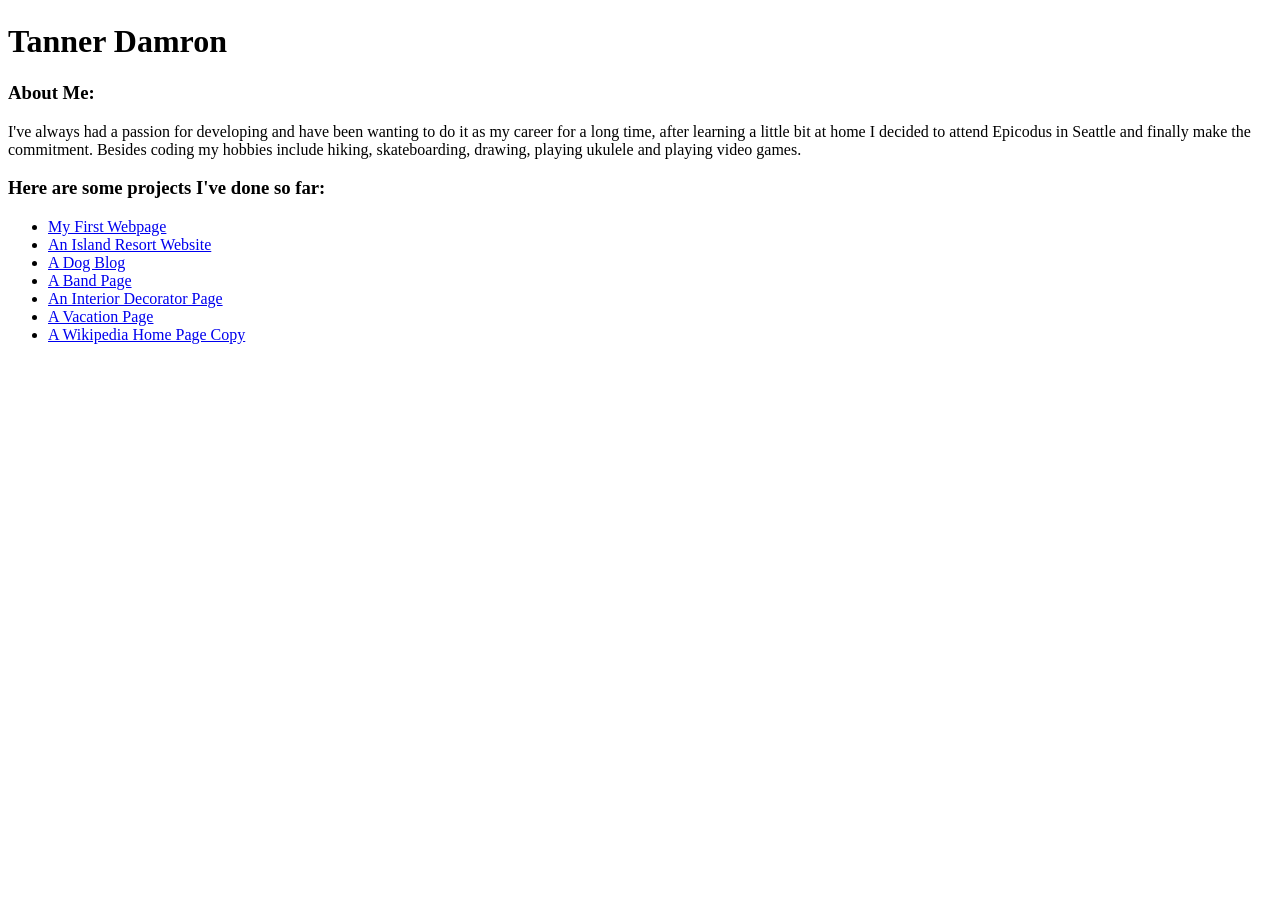
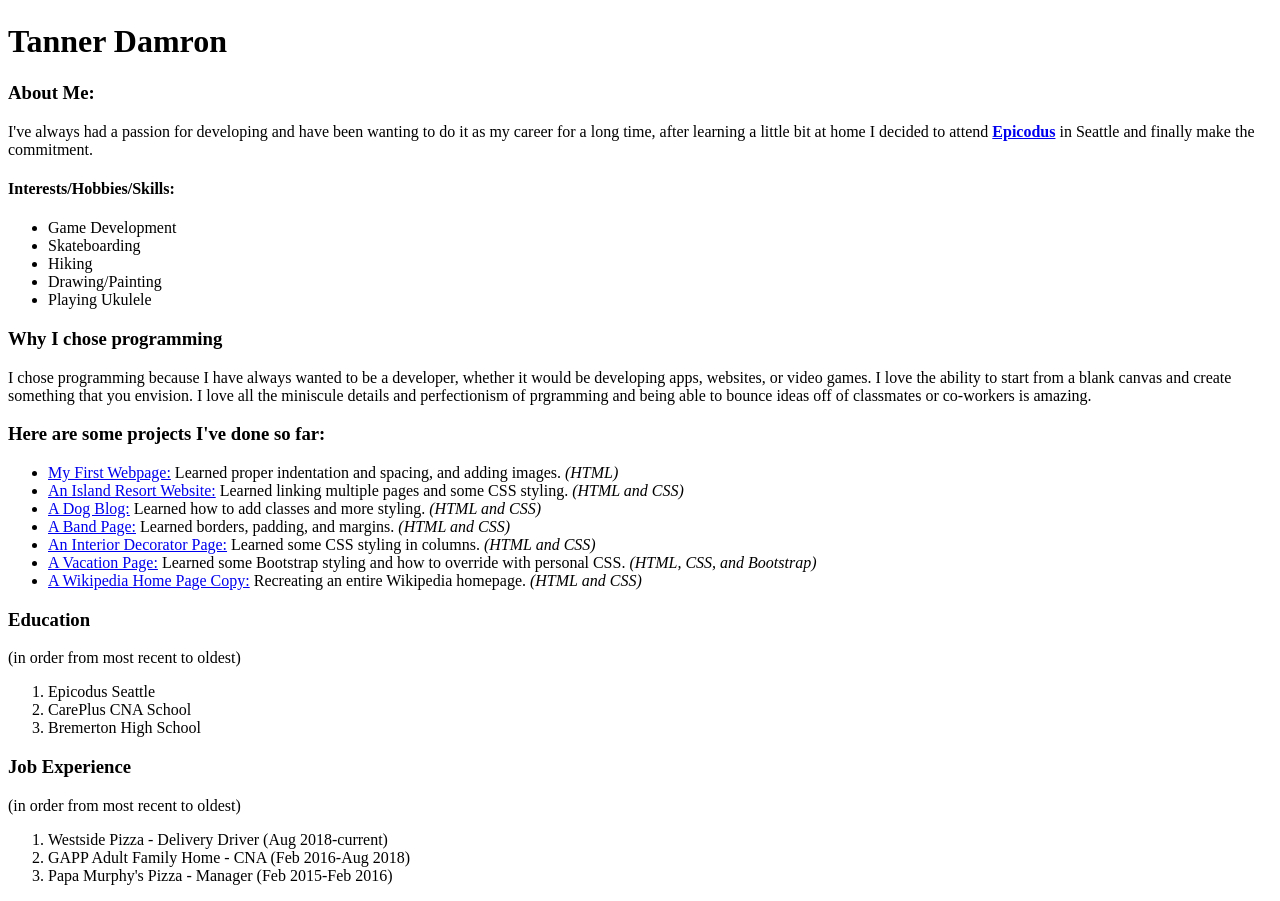
Before and after one commit to TannerDamron2/portfolio, a plain HTML site: page index.html in a window 1280 px wide. Shown: the part 970-1871 px from the top of the page. Before the commit the page ends 1330 px from the top, so only its background shows below. Drawn offline with Linux system fonts and the light colour scheme.

Commit message:
add 5 classes and more paragraphs and list and began styling

```diff
--- a/css/styles.css
+++ b/css/styles.css
@@ -0,0 +1,3 @@
+#image {
+  border-radius: 50%;
+}
--- a/index.html
+++ b/index.html
@@ -10,18 +10,52 @@
 
     <div class="aboutme">
       <h3>About Me:</h3>
-      <p>I've always had a passion for developing and have been wanting to do it as my career for a long time, after learning a little bit at home I decided to attend Epicodus in Seattle and finally make the commitment. Besides coding my hobbies include hiking, skateboarding, drawing, playing ukulele and playing video games.</p>
+      <p>I've always had a passion for developing and have been wanting to do it as my career for a long time, after learning a little bit at home I decided to attend <a href="https://www.epicodus.com"><strong>Epicodus</strong></a> in Seattle and finally make the commitment.</p>
+      <h4>Interests/Hobbies/Skills:</h4>
+        <ul>
+          <li>Game Development</li>
+          <li>Skateboarding</li>
+          <li>Hiking</li>
+          <li>Drawing/Painting</li>
+          <li>Playing Ukulele</li>
+        </ul>
+    </div>
+
+    <div class="why">
+      <h3>Why I chose programming</h3>
+      <p>I chose programming because I have always wanted to be a developer, whether it would be developing apps, websites, or video games. I love the ability to start from a blank canvas and create something that you envision. I love all the miniscule details and perfectionism of prgramming and being able to bounce ideas off of classmates or co-workers is amazing.</p>
     </div>
 
     <div class="projects">
       <h3>Here are some projects I've done so far:</h3>
         <ul>
-          <li><a href="https://github.com/TannerDamron/my-first-webpage">My First Webpage</a></li>
-          <li><a href="https://github.com/TannerDamron/resort-website">An Island Resort Website</a></li>
-          <li><a href="https://github.com/TannerDamron/dog-blog">A Dog Blog</a></li>
-          <li><a href="https://github.com/TannerDamron/band-page">A Band Page</a></li>
-          <li><a href="https://github.com/TannerDamron/interior-decorator">An Interior Decorator Page</a></li>
-          <li><a href="https://github.com/TannerDamron/Vacation">A Vacation Page</a></li>
-          <li><a href="https://github.com/TannerDamron/wikipedia">A Wikipedia Home Page Copy</a></li>
+          <li><a href="https://github.com/TannerDamron/my-first-webpage">My First Webpage:</a> Learned proper indentation and spacing, and adding images. <em>(HTML)</em></li>
+          <li><a href="https://github.com/TannerDamron/resort-website">An Island Resort Website:</a> Learned linking multiple pages and some CSS styling. <em>(HTML and CSS)</em></li>
+          <li><a href="https://github.com/TannerDamron/dog-blog">A Dog Blog:</a> Learned how to add classes and more styling. <em>(HTML and CSS)</em></li>
+          <li><a href="https://github.com/TannerDamron/band-page">A Band Page:</a> Learned borders, padding, and margins. <em>(HTML and CSS)</em></li>
+          <li><a href="https://github.com/TannerDamron/interior-decorator">An Interior Decorator Page:</a> Learned some CSS styling in columns. <em>(HTML and CSS)</em></li>
+          <li><a href="https://github.com/TannerDamron/Vacation">A Vacation Page:</a> Learned some Bootstrap styling and how to override with personal CSS. <em>(HTML, CSS, and Bootstrap)</em></li>
+          <li><a href="https://github.com/TannerDamron/wikipedia">A Wikipedia Home Page Copy:</a> Recreating an entire Wikipedia homepage. <em>(HTML and CSS)</em></li>
+    </div>
+
+    <div class="education">
+      <h3>Education</h3>
+      <p>(in order from most recent to oldest)</p>
+        <ol>
+          <li>Epicodus Seattle</li>
+          <li>CarePlus CNA School</li>
+          <li>Bremerton High School</li>
+        </ol>
+    </div>
+
+    <div class="experience">
+      <h3>Job Experience</h3>
+      <p>(in order from most recent to oldest)</p>
+        <ol>
+          <li>Westside Pizza - Delivery Driver (Aug 2018-current)</li>
+          <li>GAPP Adult Family Home - CNA (Feb 2016-Aug 2018)</li>
+          <li>Papa Murphy's Pizza - Manager (Feb 2015-Feb 2016)</li>
+        </ol>
+    </div>
   </body>
 </html>
```
